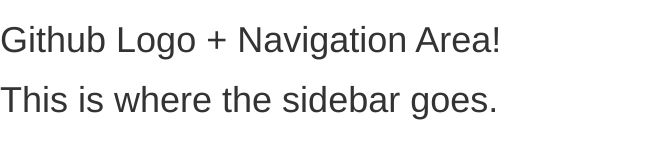
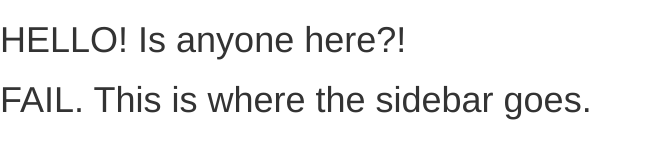
Before and after one commit to thedonz/TIY-Assignments, a website: page GitHub-Profile/index.html in a window 1280 px wide. Shown: the whole page, without its empty margins (0-652 px from the left). Drawn offline with nearby package versions, Linux system fonts and the light colour scheme; some icons are missing.

Commit message:
Worst. Commit. Ever. Hopefully the last of this quality.

```diff
--- a/GitHub-Profile/index.html
+++ b/GitHub-Profile/index.html
@@ -23,12 +23,12 @@ How to get .json file:
   <body>
     <nav>
       <!-- Nav Bar Goes Here <-->
-        <h1>Github Logo + Navigation Area! </h1>
+        <h1>HELLO! Is anyone here?!</h1>
       </-->
     </nav>
     <aside>
       <!-- Profile pic and left side go here <-->
-        <h1>This is where the sidebar goes.</h1>
+        <h1>FAIL. This is where the sidebar goes.</h1>
       </-->
     </aside>
   <div
```
